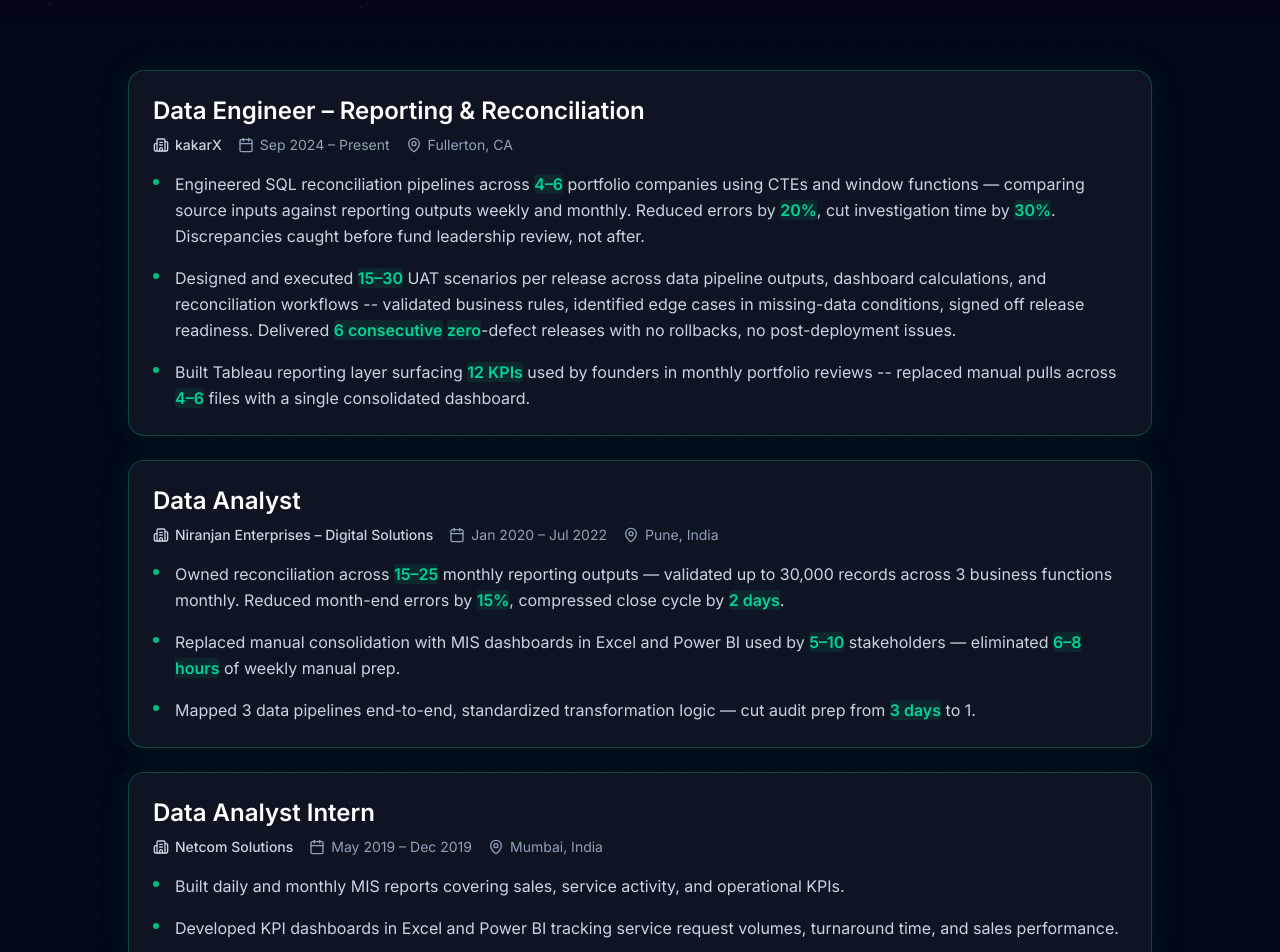
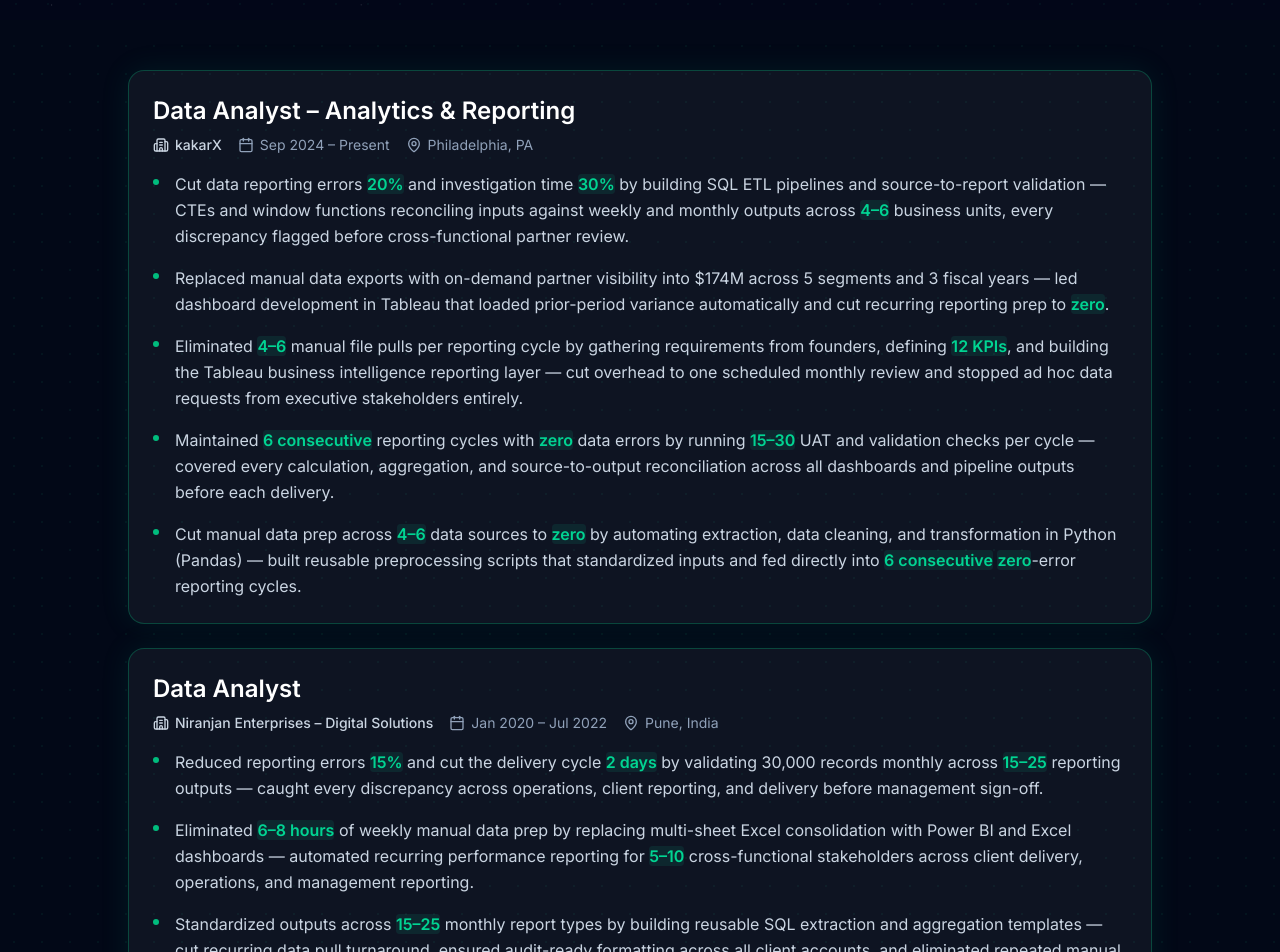
Before and after one commit to Sonawane250398/portfolio, a React (Vite) app: page /about in a window 1280 px wide. Shown: the part 780-1732 px from the top of the page. Built offline with nearby package versions, Linux system fonts and the light colour scheme.

Commit message:
Update experience titles, bullets, hero section, and resume link to v17

```diff
--- a/src/components/Hero.tsx
+++ b/src/components/Hero.tsx
@@ -11,14 +11,14 @@ export default function Hero() {
   const [animatedMetrics, setAnimatedMetrics] = useState(['0%', '6–8 hrs', '7.6x', '0+']);
 
   const stats = [
-    { metric: '20%', label: 'fewer reconciliation discrepancies', static: false },
+    { metric: '20%', label: 'fewer errors, 30% faster investigation', static: false },
     { metric: '6–8 hrs', label: 'manual reporting eliminated/week', static: true },
     { metric: '7.6x', label: 'faster reconciliation vs pandas baseline (published research)', static: true },
-    { metric: '4+', label: 'years in financial data systems', static: false },
+    { metric: '4+', label: 'years as DA / BSA', static: false },
   ];
 
   const resumeUrl =
-    'https://drive.google.com/file/d/1DCGz-2bQ3tljWPf6w5RM6YCtK4PcAugR/view?usp=sharing';
+    'https://drive.google.com/file/d/1i1-1LzUKHq22RJ6vB_VNgcQH-AJ62nVD/view?usp=sharing';
 
   useEffect(() => {
     const el = statsRef.current;
--- a/src/components/Navbar.tsx
+++ b/src/components/Navbar.tsx
@@ -19,7 +19,7 @@ export default function Navbar() {
   const { name } = resumeData.basics;
 
   const resumeUrl =
-    'https://drive.google.com/file/d/1DCGz-2bQ3tljWPf6w5RM6YCtK4PcAugR/view?usp=sharing';
+    'https://drive.google.com/file/d/1i1-1LzUKHq22RJ6vB_VNgcQH-AJ62nVD/view?usp=sharing';
 
   useEffect(() => {
     const handleScroll = () => {
--- a/src/data/resume.ts
+++ b/src/data/resume.ts
@@ -3,16 +3,16 @@ export const resumeData = {
     name: "Yash Sonawane",
     title: "Business Analyst",
     subtitle: "Data Engineer · Data Analyst · SQL Reconciliation · UAT · Reporting Systems",
-    summary: "I find the reconciliation breaks that don't surface until month-end, then build the controls that catch them at the source. 4+ years across financial reporting systems, SQL reconciliation frameworks, and UAT pipelines. The work that matters is upstream: validating data before it moves, not explaining why it's wrong after it reaches reporting.",
+    summary: "I find the data errors that don't surface until they're someone else's problem — then build the controls that catch them at the source. 4 years as a Data Analyst / Business Systems Analyst: SQL, Python (Pandas), Tableau, Power BI — ETL pipelines, source-to-report validation, and UAT across 4–6 business units.",
     location: "Fullerton, California, United States",
     email: "yashsonawane25.work@gmail.com",
     phone: "(562) 455-7892",
     links: [
       { name: "LinkedIn", url: "https://www.linkedin.com/in/yash-sonawane25" },
       { name: "GitHub", url: "https://github.com/Sonawane250398" },
-      { name: "Resume", url: "https://drive.google.com/file/d/1DCGz-2bQ3tljWPf6w5RM6YCtK4PcAugR/view?usp=sharing" }
+      { name: "Resume", url: "https://drive.google.com/file/d/1i1-1LzUKHq22RJ6vB_VNgcQH-AJ62nVD/view?usp=sharing" }
     ],
-    openTo: ["Data Engineer", "Business Analyst", "Data Analyst", "Reporting Analyst", "Business Systems Analyst"]
+    openTo: ["Data Analyst", "Business Analyst", "Business Systems Analyst", "Reporting Analyst"]
   },
   architecture: {
     title: "Financial Reporting Data Architecture",
@@ -30,13 +30,15 @@ export const resumeData = {
     {
       company: "kakarX",
       companyDescription: "Venture Capital & Private Equity",
-      role: "Data Engineer – Reporting & Reconciliation",
+      role: "Data Analyst – Analytics & Reporting",
       dates: "Sep 2024 – Present",
-      location: "Fullerton, CA",
+      location: "Philadelphia, PA",
       bullets: [
-        "Engineered SQL reconciliation pipelines across 4–6 portfolio companies using CTEs and window functions — comparing source inputs against reporting outputs weekly and monthly. Reduced errors by 20%, cut investigation time by 30%. Discrepancies caught before fund leadership review, not after.",
-        "Designed and executed 15–30 UAT scenarios per release across data pipeline outputs, dashboard calculations, and reconciliation workflows -- validated business rules, identified edge cases in missing-data conditions, signed off release readiness. Delivered 6 consecutive zero-defect releases with no rollbacks, no post-deployment issues.",
-        "Built Tableau reporting layer surfacing 12 KPIs used by founders in monthly portfolio reviews -- replaced manual pulls across 4–6 files with a single consolidated dashboard."
+        "Cut data reporting errors 20% and investigation time 30% by building SQL ETL pipelines and source-to-report validation — CTEs and window functions reconciling inputs against weekly and monthly outputs across 4–6 business units, every discrepancy flagged before cross-functional partner review.",
+        "Replaced manual data exports with on-demand partner visibility into $174M across 5 segments and 3 fiscal years — led dashboard development in Tableau that loaded prior-period variance automatically and cut recurring reporting prep to zero.",
+        "Eliminated 4–6 manual file pulls per reporting cycle by gathering requirements from founders, defining 12 KPIs, and building the Tableau business intelligence reporting layer — cut overhead to one scheduled monthly review and stopped ad hoc data requests from executive stakeholders entirely.",
+        "Maintained 6 consecutive reporting cycles with zero data errors by running 15–30 UAT and validation checks per cycle — covered every calculation, aggregation, and source-to-output reconciliation across all dashboards and pipeline outputs before each delivery.",
+        "Cut manual data prep across 4–6 data sources to zero by automating extraction, data cleaning, and transformation in Python (Pandas) — built reusable preprocessing scripts that standardized inputs and fed directly into 6 consecutive zero-error reporting cycles."
       ]
     },
     {
@@ -46,9 +48,11 @@ export const resumeData = {
       dates: "Jan 2020 – Jul 2022",
       location: "Pune, India",
       bullets: [
-        "Owned reconciliation across 15–25 monthly reporting outputs — validated up to 30,000 records across 3 business functions monthly. Reduced month-end errors by 15%, compressed close cycle by 2 days.",
-        "Replaced manual consolidation with MIS dashboards in Excel and Power BI used by 5–10 stakeholders — eliminated 6–8 hours of weekly manual prep.",
-        "Mapped 3 data pipelines end-to-end, standardized transformation logic — cut audit prep from 3 days to 1."
+        "Reduced reporting errors 15% and cut the delivery cycle 2 days by validating 30,000 records monthly across 15–25 reporting outputs — caught every discrepancy across operations, client reporting, and delivery before management sign-off.",
+        "Eliminated 6–8 hours of weekly manual data prep by replacing multi-sheet Excel consolidation with Power BI and Excel dashboards — automated recurring performance reporting for 5–10 cross-functional stakeholders across client delivery, operations, and management reporting.",
+        "Standardized outputs across 15–25 monthly report types by building reusable SQL extraction and aggregation templates — cut recurring data pull turnaround, ensured audit-ready formatting across all client accounts, and eliminated repeated manual queries entirely.",
+        "Flagged performance trends and anomalies across 3 business functions before each client delivery — conducted monthly exploratory data analysis on operational and client metrics and delivered findings that supported data-driven strategy adjustments.",
+        "Cut audit preparation from 3 days to 1 by documenting and modeling 3 end-to-end data pipelines — standardized transformation logic, established data lineage across all reporting flows, and created reusable audit-ready documentation."
       ]
     },
     {
@@ -58,8 +62,9 @@ export const resumeData = {
       dates: "May 2019 – Dec 2019",
       location: "Mumbai, India",
       bullets: [
-        "Built daily and monthly MIS reports covering sales, service activity, and operational KPIs.",
-        "Developed KPI dashboards in Excel and Power BI tracking service request volumes, turnaround time, and sales performance."
+        "Delivered zero-revision daily and monthly MIS reports to weekly management reviews — built Excel and Power BI dashboards tracking sales activity, service KPIs, request volumes, and turnaround time; error-free from the second month, no rework required.",
+        "Eliminated recurring manual corrections by building a pre-cycle data validation and reconciliation process for customer and service records — caught format errors and data gaps before each reporting cycle and documented the workflow adopted as team standard for all future cycles.",
+        "Cut report build time and eliminated rework by automating recurring MIS report generation using Excel pivot tables, macros, and lookup formulas — replaced manual calculation steps across all monthly templates and delivered consistently formatted outputs with no corrections required."
       ]
     }
   ],
```
